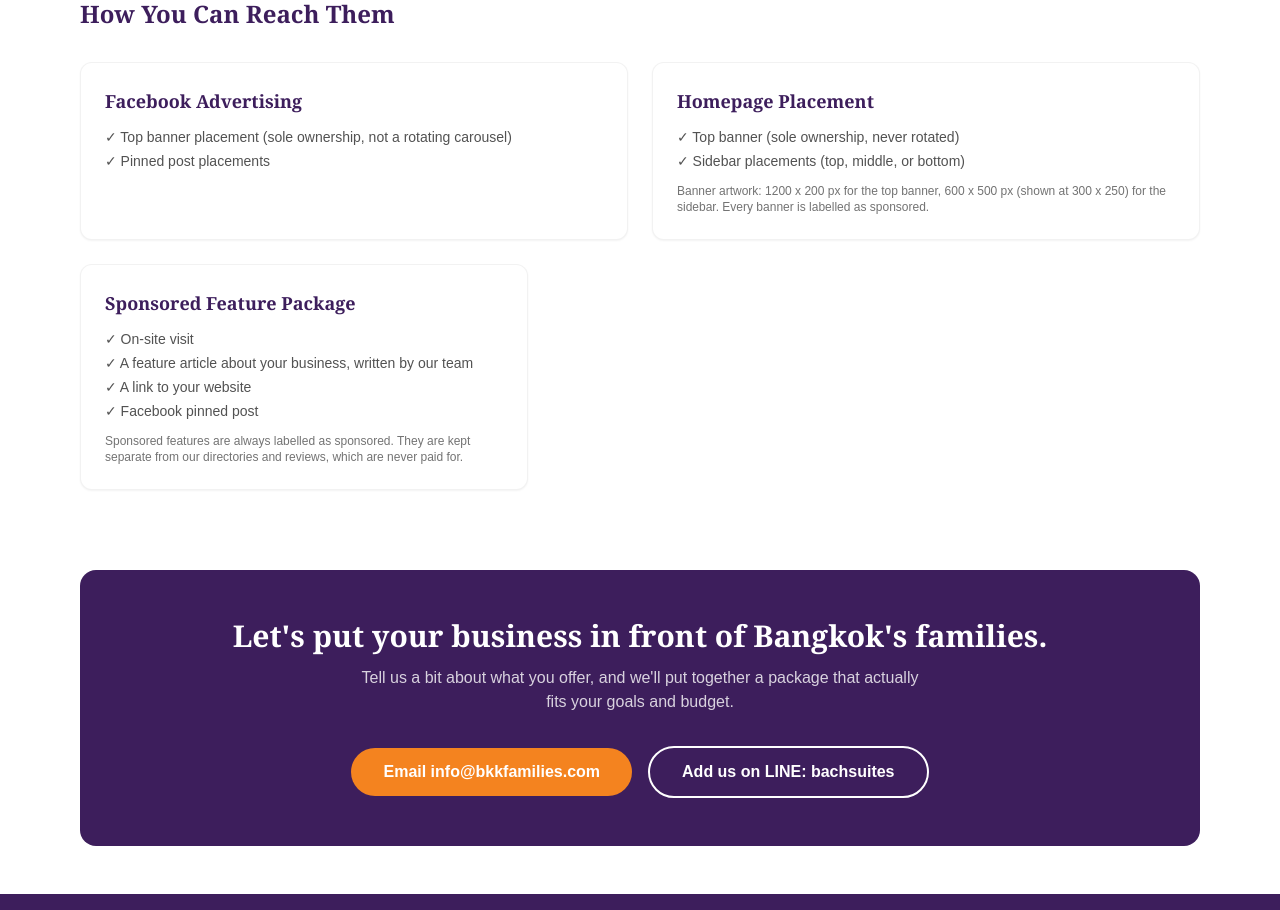
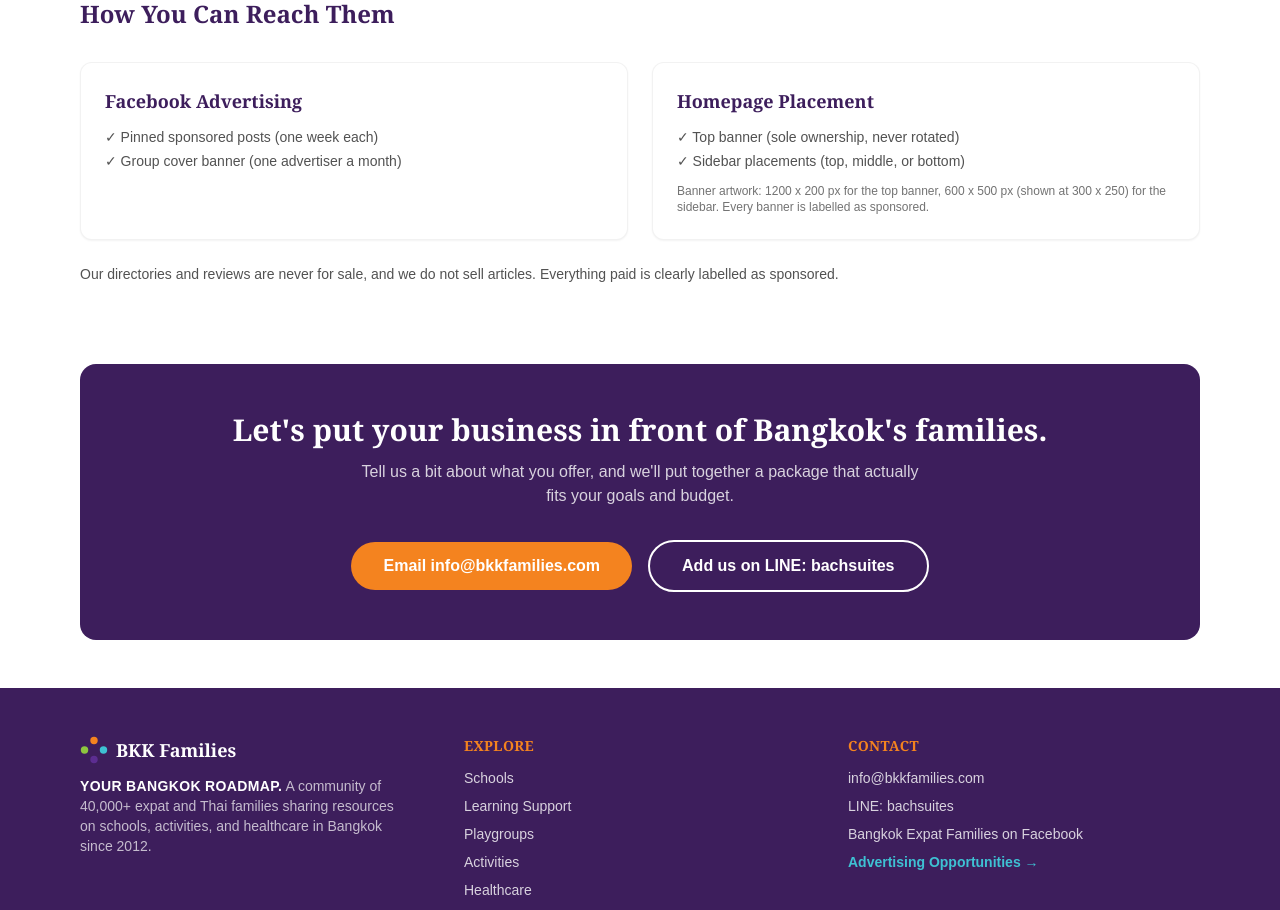
Before and after one commit to robkawada-ux/bkkfamilies, a Next.js app: page /contact in a window 1280 px wide. Shown: the part 1520-2430 px from the top of the page. Built offline with nearby package versions, Linux system fonts and the light colour scheme.

Commit message:
Six articles on homepage; advertising page lists pinned posts and cover banner only

```diff
--- a/src/app/contact/page.tsx
+++ b/src/app/contact/page.tsx
@@ -159,8 +159,8 @@ export default function ContactPage() {
                 Facebook Advertising
               </h3>
               <ul className="mt-3 space-y-1 text-sm text-neutral-600">
-                <li>✓ Top banner placement (sole ownership, not a rotating carousel)</li>
-                <li>✓ Pinned post placements</li>
+                <li>✓ Pinned sponsored posts (one week each)</li>
+                <li>✓ Group cover banner (one advertiser a month)</li>
               </ul>
             </div>
             <div className="rounded-xl border border-black/5 bg-white p-6 shadow-sm">
@@ -179,22 +179,10 @@ export default function ContactPage() {
             </div>
           </div>
 
-          <div className="mt-6 rounded-xl border border-black/5 bg-white p-6 shadow-sm sm:max-w-md">
-            <h3 className="font-heading text-lg font-bold text-purple-dark">
-              Sponsored Feature Package
-            </h3>
-            <ul className="mt-3 space-y-1 text-sm text-neutral-600">
-              <li>✓ On-site visit</li>
-              <li>✓ A feature article about your business, written by our team</li>
-              <li>✓ A link to your website</li>
-              <li>✓ Facebook pinned post</li>
-            </ul>
-            <p className="mt-3 text-xs text-neutral-500">
-              Sponsored features are always labelled as sponsored. They are
-              kept separate from our directories and reviews, which are never
-              paid for.
-            </p>
-          </div>
+          <p className="mt-6 text-sm text-neutral-600">
+            Our directories and reviews are never for sale, and we do not
+            sell articles. Everything paid is clearly labelled as sponsored.
+          </p>
         </div>
 
         {/* CTA */}
--- a/src/app/page.tsx
+++ b/src/app/page.tsx
@@ -25,7 +25,7 @@ export const metadata: Metadata = {
 export default function HomePage() {
   const latest = ARTICLES.slice()
     .sort((a, b) => (a.date < b.date ? 1 : -1))
-    .slice(0, 3);
+    .slice(0, 6);
 
   return (
     <>
@@ -159,10 +159,17 @@ export default function HomePage() {
               View all →
             </Link>
           </div>
-          <div className="grid gap-8 lg:grid-cols-[1fr_300px]">
+          <div className="grid items-start gap-8 lg:grid-cols-[1fr_300px]">
             <div className="grid gap-6 md:grid-cols-3 lg:grid-cols-1 xl:grid-cols-3">
-              {latest.map((a) => (
-                <ArticleCard key={a.slug} article={a} />
+              {latest.map((a, i) => (
+                // Six articles fill the column beside the sidebar on wide
+                // screens; where the column is a single stack, show three.
+                <div
+                  key={a.slug}
+                  className={i < 3 ? "flex" : "hidden md:flex lg:hidden xl:flex"}
+                >
+                  <ArticleCard article={a} />
+                </div>
               ))}
             </div>
             {/* SIDEBAR (paid slots, see lib/ads.ts) */}
@@ -182,8 +189,8 @@ export default function HomePage() {
             Reach 40,000+ Bangkok Families
           </h2>
           <p className="mx-auto mt-3 max-w-xl text-white/85">
-            Banner placements, sponsored features, and Facebook promotion,
-            always clearly labelled. We will help you find the right fit.
+            Pinned posts and the cover banner in the group, plus banners on
+            the site, always clearly labelled. We will help you find the right fit.
           </p>
           <Link
             href="/contact"
--- a/src/components/ui/ArticleCard.tsx
+++ b/src/components/ui/ArticleCard.tsx
@@ -5,7 +5,7 @@ export default function ArticleCard({ article }: { article: Article }) {
   return (
     <Link
       href={`/blog/${article.slug}`}
-      className="group block overflow-hidden rounded-xl border border-black/5 bg-white shadow-sm transition hover:-translate-y-1 hover:shadow-md"
+      className="group block w-full overflow-hidden rounded-xl border border-black/5 bg-white shadow-sm transition hover:-translate-y-1 hover:shadow-md"
     >
       <div className="h-2 w-full bg-orange" />
       <div className="p-5">
```
